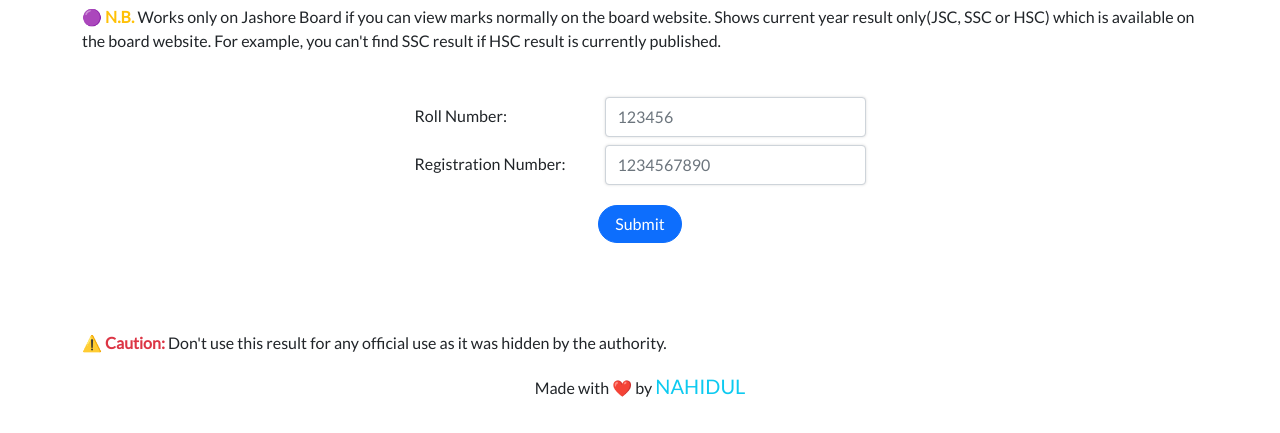
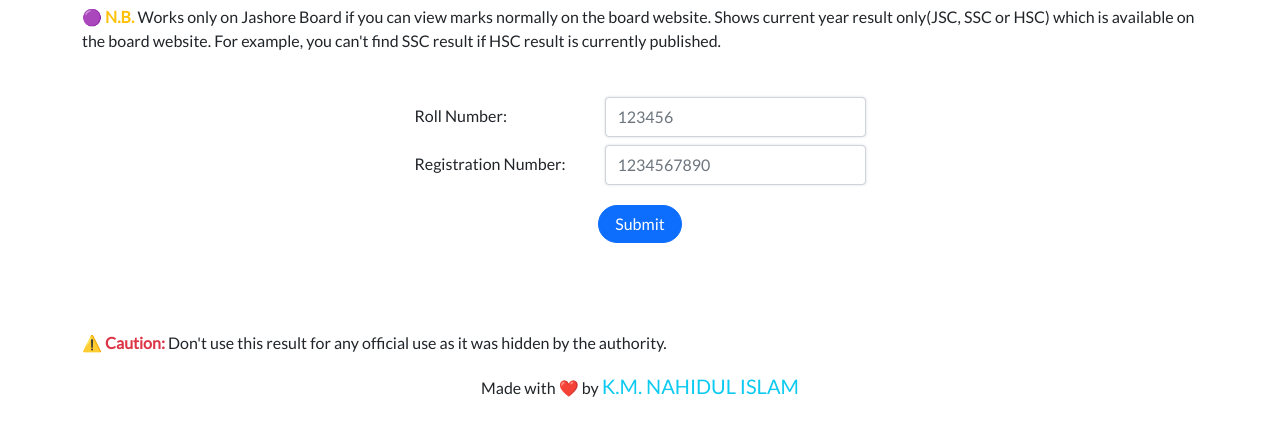
Before and after one commit to hiddengeniusbd/resultjb, a website: page public/index.html in a window 1280 px wide. Shown: the part 711-1144 px from the top of the page. Drawn offline with nearby package versions, Linux system fonts and the light colour scheme.

Commit message:
Update index.html

```diff
--- a/public/index.html
+++ b/public/index.html
@@ -110,7 +110,7 @@
               target="_blank"
               rel="noopener noreferrer"
               href="https://www.kmnahidulislam.com"
-              ><span class="text-info lead">NAHIDUL</span></a>
+              ><span class="text-info lead">K.M. NAHIDUL ISLAM</span></a>
           </div>
         </footer>
       </main>
```
